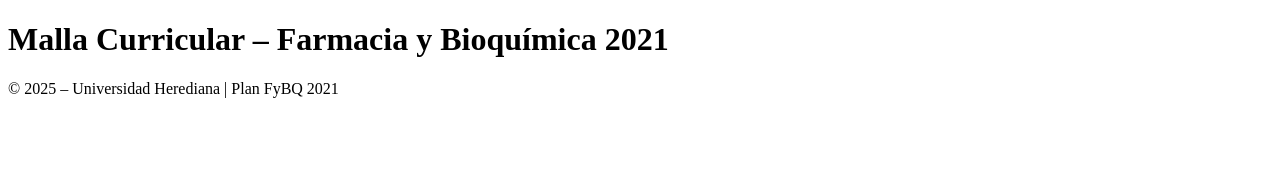
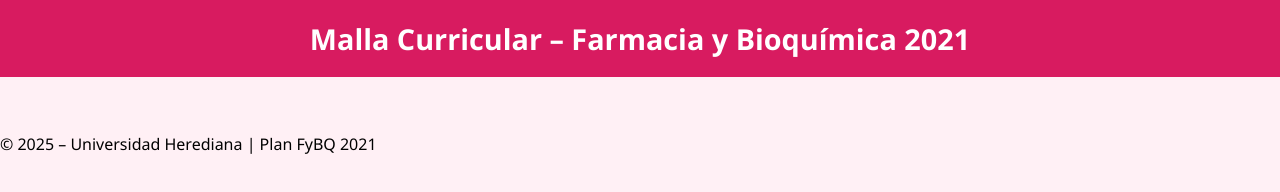
Before and after one commit to Ariann2206/MallaInteractiva, a plain HTML site: page index.html in a window 1280 px wide. Drawn offline with Linux system fonts and the light colour scheme.

Commit message:
Update index.html

```diff
--- a/index.html
+++ b/index.html
@@ -3,7 +3,7 @@
 <head>
   <meta charset="UTF-8">
   <title>Malla Curricular FyBQ 2021</title>
-  <link rel="stylesheet" href="FyBQ.css">
+  <link rel="stylesheet" href="style.css">
 </head>
 <body>
   <header>
```
